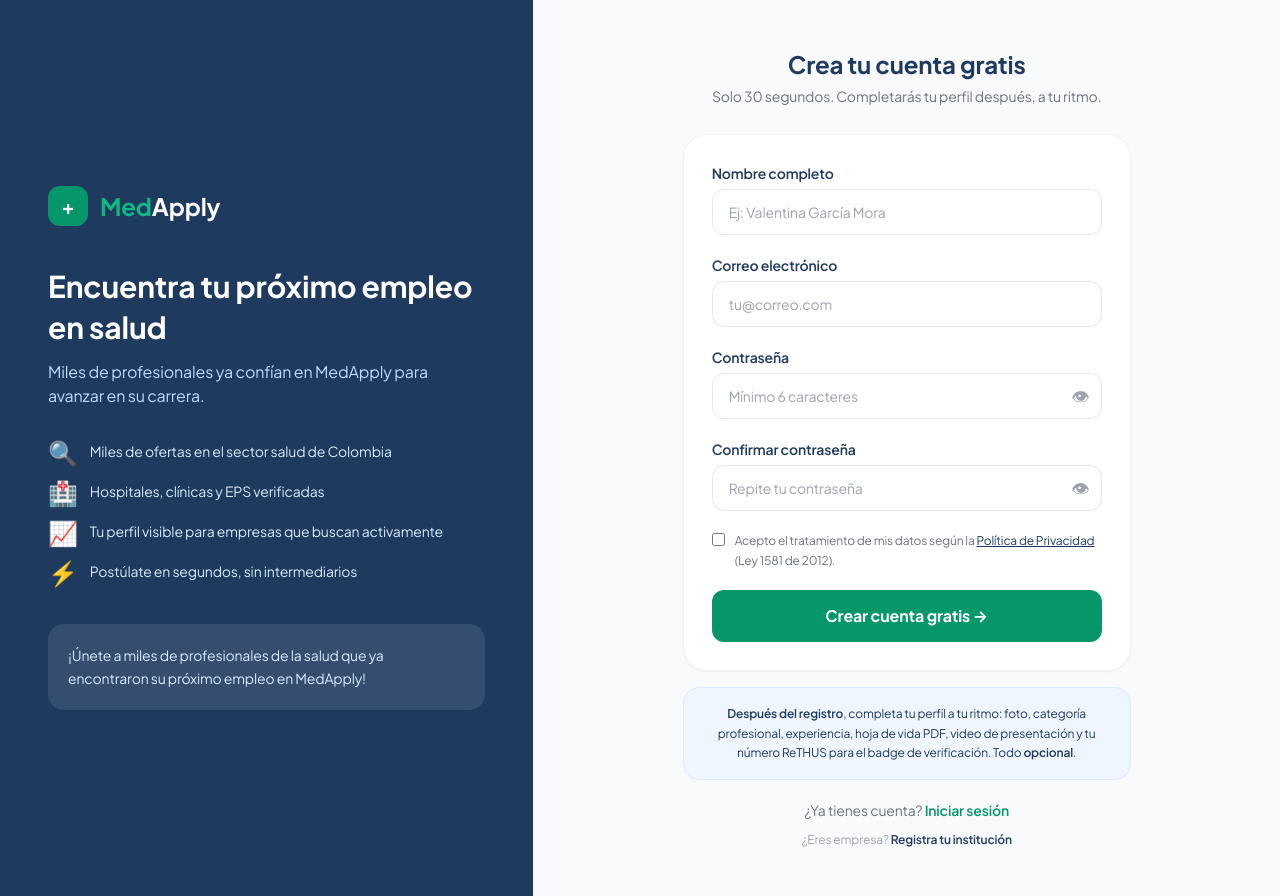
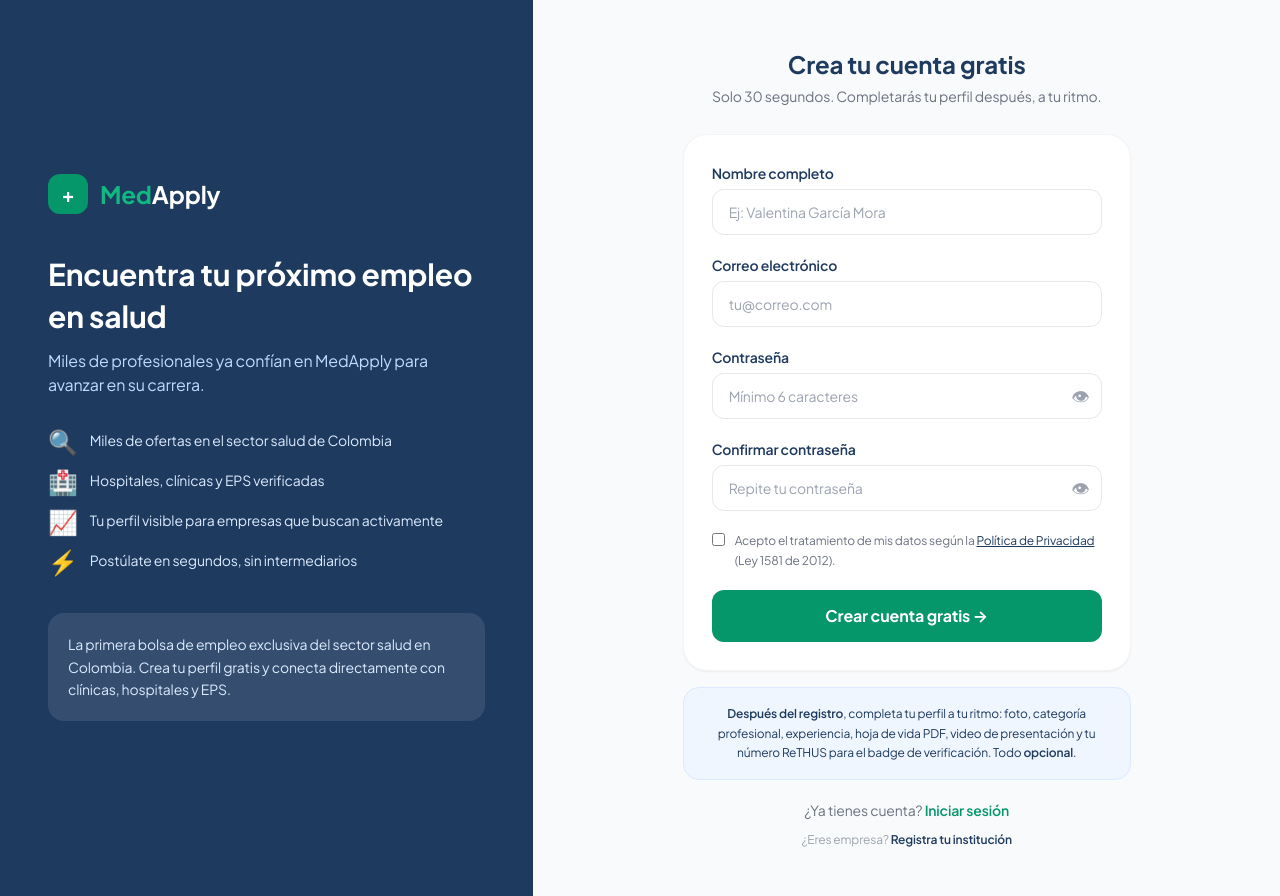
Before and after one commit to jaimepinedo95-14/medapply, a React (Vite) app in the folder frontend/: page /registro/candidato in a window 1280 px wide. Built offline with nearby package versions, Linux system fonts and the light colour scheme.

Commit message:
fix: eliminar testimonio ficticio en registro candidato

```diff
--- a/frontend/src/pages/RegistroCandidato.jsx
+++ b/frontend/src/pages/RegistroCandidato.jsx
@@ -102,7 +102,7 @@
 
         <div className="bg-white/10 rounded-2xl p-5">
           <p className="text-sm text-blue-100 leading-relaxed">
-            ¡Únete a miles de profesionales de la salud que ya encontraron su próximo empleo en MedApply!
+            La primera bolsa de empleo exclusiva del sector salud en Colombia. Crea tu perfil gratis y conecta directamente con clínicas, hospitales y EPS.
           </p>
         </div>
       </div>
```
